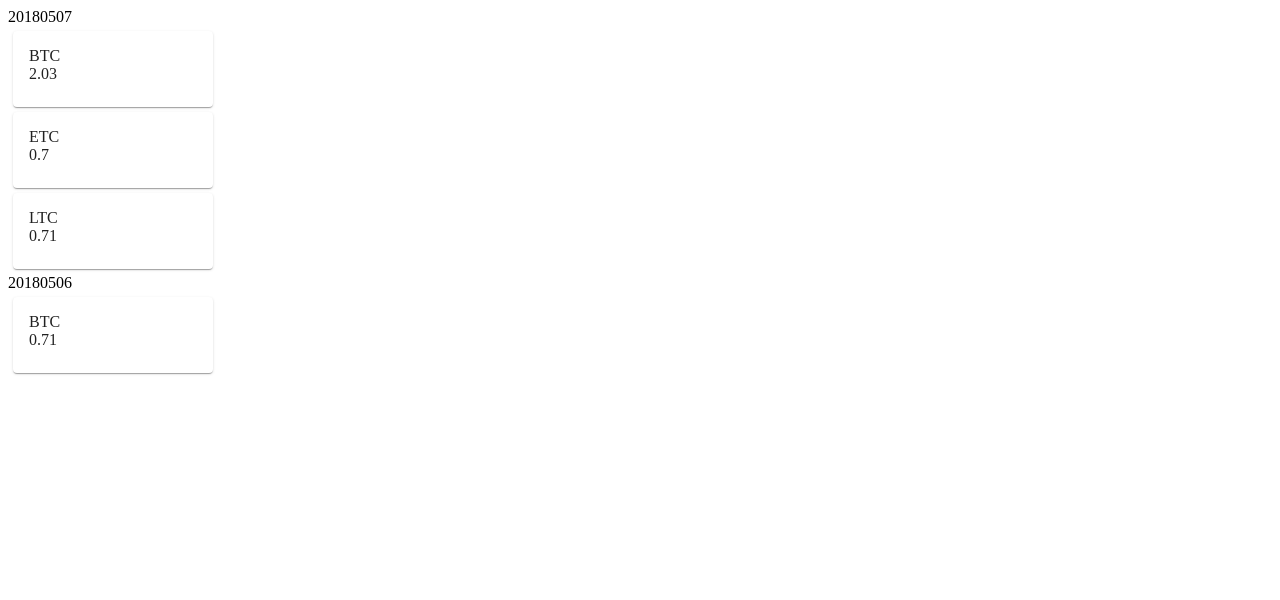
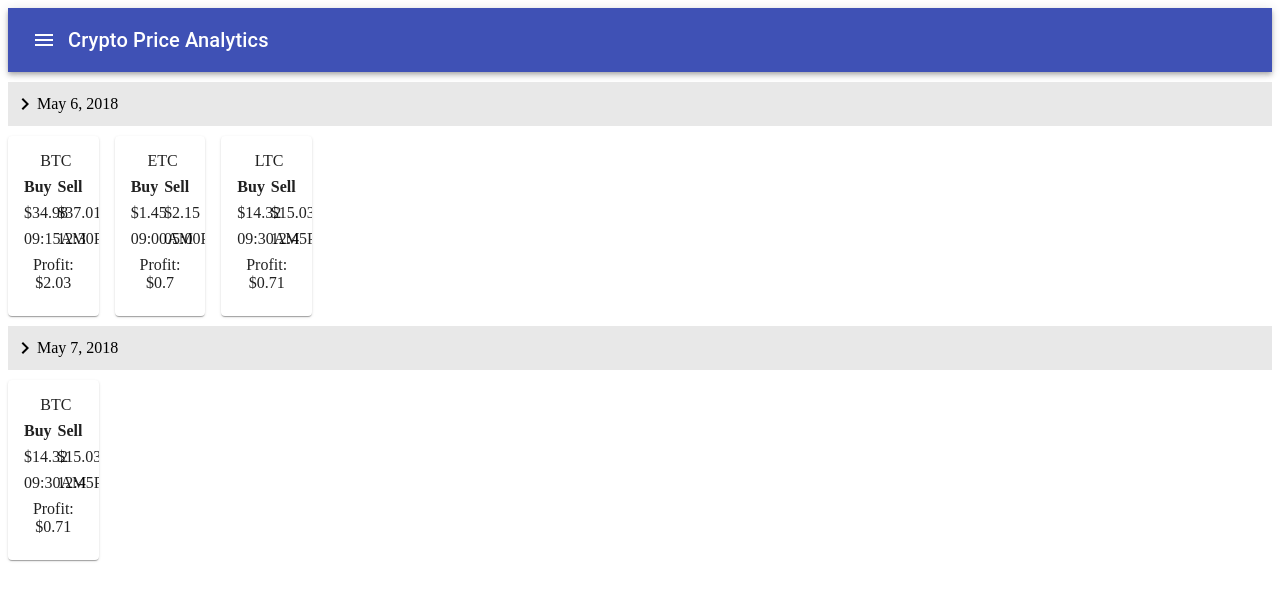
Before and after one commit to meetgaurang/crypto-profit-analyzer, a React (Create React App) app: page /analytics in a window 1280 px wide. Shown: the top 600 px of the page. Built offline with nearby package versions, Linux system fonts and the light colour scheme.

Commit message:
Added styling and all

```diff
--- a/package.json
+++ b/package.json
@@ -3,6 +3,8 @@
   "version": "0.1.0",
   "private": true,
   "dependencies": {
+    "@iconify/icons-cryptocurrency": "^1.0.6",
+    "@iconify/react": "^1.1.1",
     "@material-ui/core": "^4.7.2",
     "@material-ui/icons": "^4.5.1",
     "axios": "^0.19.0",
--- a/src/App.tsx
+++ b/src/App.tsx
@@ -1,6 +1,8 @@
 import React from 'react';
 import { Switch, Route, BrowserRouter } from 'react-router-dom';
 import { Provider } from 'react-redux';
+import { AppBar, Toolbar, IconButton, Typography } from '@material-ui/core';
+import MenuIcon from '@material-ui/icons/Menu';
 
 import { Welcome } from './components/Welcome/Welcome';
 import Analytics from './components/Analytics/Analytics';
@@ -11,6 +13,16 @@ export class App extends React.Component {
         const store = configureStore();
         return (
             <>
+                <AppBar position="static">
+                    <Toolbar>
+                        <IconButton edge="start" color="inherit" aria-label="menu">
+                            <MenuIcon />
+                        </IconButton>
+                        <Typography variant="h6">
+                            Crypto Price Analytics
+                        </Typography>
+                    </Toolbar>
+                </AppBar>
                 <Provider store={store}>
                     <BrowserRouter>
                         <Switch>
--- a/src/api/mockedResponse.json
+++ b/src/api/mockedResponse.json
@@ -2,7 +2,7 @@
     "records": [
         {
             "currency": "BTC",
-            "date": "20180507",
+            "date": "20180506",
             "quotes": [
                 {
                     "time": "0915",
@@ -28,7 +28,7 @@
         },
         {
             "currency": "ETC",
-            "date": "20180507",
+            "date": "20180506",
             "quotes": [
                 {
                     "time": "0900",
@@ -54,7 +54,7 @@
         },
         {
             "currency": "LTC",
-            "date": "20180507",
+            "date": "20180506",
             "quotes": [
                 {
                     "time": "0930",
@@ -80,7 +80,7 @@
         },
         {
             "currency": "BTC",
-            "date": "20180506",
+            "date": "20180507",
             "quotes": [
                 {
                     "time": "0930",
--- a/src/components/Analytics/Analytics.styles.tsx
+++ b/src/components/Analytics/Analytics.styles.tsx
@@ -1,12 +1,21 @@
 import styled from 'styled-components';
 import Card from '@material-ui/core/Card';
+import { Grid } from '@material-ui/core';
 
 export const ContainerDiv = styled.div`
     text-align: center;
 `;
 
-export const StyledCard = styled(Card)`
-    width: 200px;
-    margin: 5px;
-    display: block;
+export const DateBarDiv = styled.div`
+    padding: 10px 5px;
+    margin: 10px 0px;
+    background-color: #e8e8e8;
+    display: flex;
+    align-items: center;
 `;
+
+export const CustomGrid = styled(Grid)`
+    display: flex;
+    justify-content: center;
+    align-items: center;
+`;
--- a/src/components/Analytics/Analytics.tsx
+++ b/src/components/Analytics/Analytics.tsx
@@ -3,11 +3,19 @@ import { Switch, Route, MemoryRouter, useHistory } from 'react-router-dom';
 import { connect } from 'react-redux';
 import Card from '@material-ui/core/Card';
 import CardContent from '@material-ui/core/CardContent';
+import { AppBar, Toolbar, IconButton, Typography, Button, Grid, Paper } from '@material-ui/core';
+import MenuIcon from '@material-ui/icons/Menu';
+import moment from 'moment';
+import ChevronRight from '@material-ui/icons/ChevronRight';
+import { Icon, InlineIcon } from "@iconify/react";
+import BTC from "@iconify/icons-cryptocurrency/btc";
+import LTC from "@iconify/icons-cryptocurrency/ltc";
+import ETH from "@iconify/icons-cryptocurrency/eth";
+import ETC from "@iconify/icons-cryptocurrency/etc";
 
 import { getHistoricData } from '../../store/actions';
 import { IDateWiseRecord, IProfitRecord } from './Analytics.types';
-import { StyledCard } from './Analytics.styles';
-
+import { DateBarDiv, CustomGrid } from './Analytics.styles';
 
 export class Analytics extends React.Component<any> {
     constructor(props: any) {
@@ -21,12 +29,41 @@ export class Analytics extends React.Component<any> {
     public renderCurrencyList = (profitList: IProfitRecord[]) => {
         return profitList.map((eachProfitItem: IProfitRecord, index: number) => {
             return (
-                <StyledCard key={index} >
-                    <CardContent>
-                        <div> {eachProfitItem.currency} </div>
-                        <div> {eachProfitItem.profit} </div>
-                    </CardContent>
-                </StyledCard>
+                <Grid item xs={12} sm={4} md={2} lg={1} xl={1}>
+                    <Card key={index} >
+                        <CardContent style={{textAlign: "center"}}>
+                            <Grid container spacing={1}>
+                                <CustomGrid item xs={12} sm={12} md={12} lg={12} xl={12}>
+                                    {this.iconMapping(eachProfitItem.currency)}
+                                    <span style={{paddingLeft: "5px"}}>
+                                        {eachProfitItem.currency}
+                                    </span>
+                                </CustomGrid>
+                                <Grid item xs={6} sm={6} md={6} lg={6} xl={6}>
+                                    <strong>Buy</strong>
+                                </Grid>
+                                <Grid item xs={6} sm={6} md={6} lg={6} xl={6}>
+                                    <strong>Sell</strong>
+                                </Grid>
+                                <Grid item xs={6} sm={6} md={6} lg={6} xl={6}>
+                                    ${eachProfitItem.buyDetails.price}
+                                </Grid>
+                                <Grid item xs={6} sm={6} md={6} lg={6} xl={6}>
+                                    ${eachProfitItem.sellDetails.price}
+                                </Grid>
+                                <Grid item xs={6} sm={6} md={6} lg={6} xl={6}>
+                                    {moment(eachProfitItem.buyDetails.time, 'HHmm').format('hh:mmA')}
+                                </Grid>
+                                <Grid item xs={6} sm={6} md={6} lg={6} xl={6}>
+                                    {moment(eachProfitItem.sellDetails.time, 'HHmm').format('hh:mmA')}
+                                </Grid>
+                                <Grid item xs={12} sm={12} md={12} lg={12} xl={12}>
+                                    Profit: ${eachProfitItem.profit}
+                                </Grid>
+                            </Grid>
+                        </CardContent>
+                    </Card>
+                </Grid>
             );
         });
     }
@@ -35,8 +72,13 @@ export class Analytics extends React.Component<any> {
         return this.props.records.map((eachRecord: IDateWiseRecord, index: number) => {
             return (
                 <div key={index}>
-                    <div> {eachRecord.date} </div>
-                    <div> {this.renderCurrencyList(eachRecord.profitList)} </div>
+                    <DateBarDiv>
+                        <ChevronRight />
+                        {moment(eachRecord.date, 'YYYY-MM-DD').format('LL')}
+                    </DateBarDiv>
+                    <Grid container spacing={2}>
+                        {this.renderCurrencyList(eachRecord.profitList)}
+                    </Grid>
                 </div>
             );
         });
@@ -50,6 +92,23 @@ export class Analytics extends React.Component<any> {
                 {this.props.apiReuestInProgress && <div>Loading..</div>}
             </>
         );
+    }
+
+    iconMapping(currency: string) {
+        switch(currency) {
+            case 'BTC': {
+                return <Icon icon={BTC} width="2em" height="2em"/>
+            }
+            case 'ETH': {
+                return <Icon icon={ETH} width="2em" height="2em"/>
+            }
+            case 'LTC': {
+                return <Icon icon={LTC} width="2em" height="2em"/>
+            }
+            case 'ETC': {
+                return <Icon icon={ETC} width="2em" height="2em"/>
+            }
+        }
     }
 }
 
```
Also changed, not shown: 1 other file (tests, documents, lock files or other folders).
